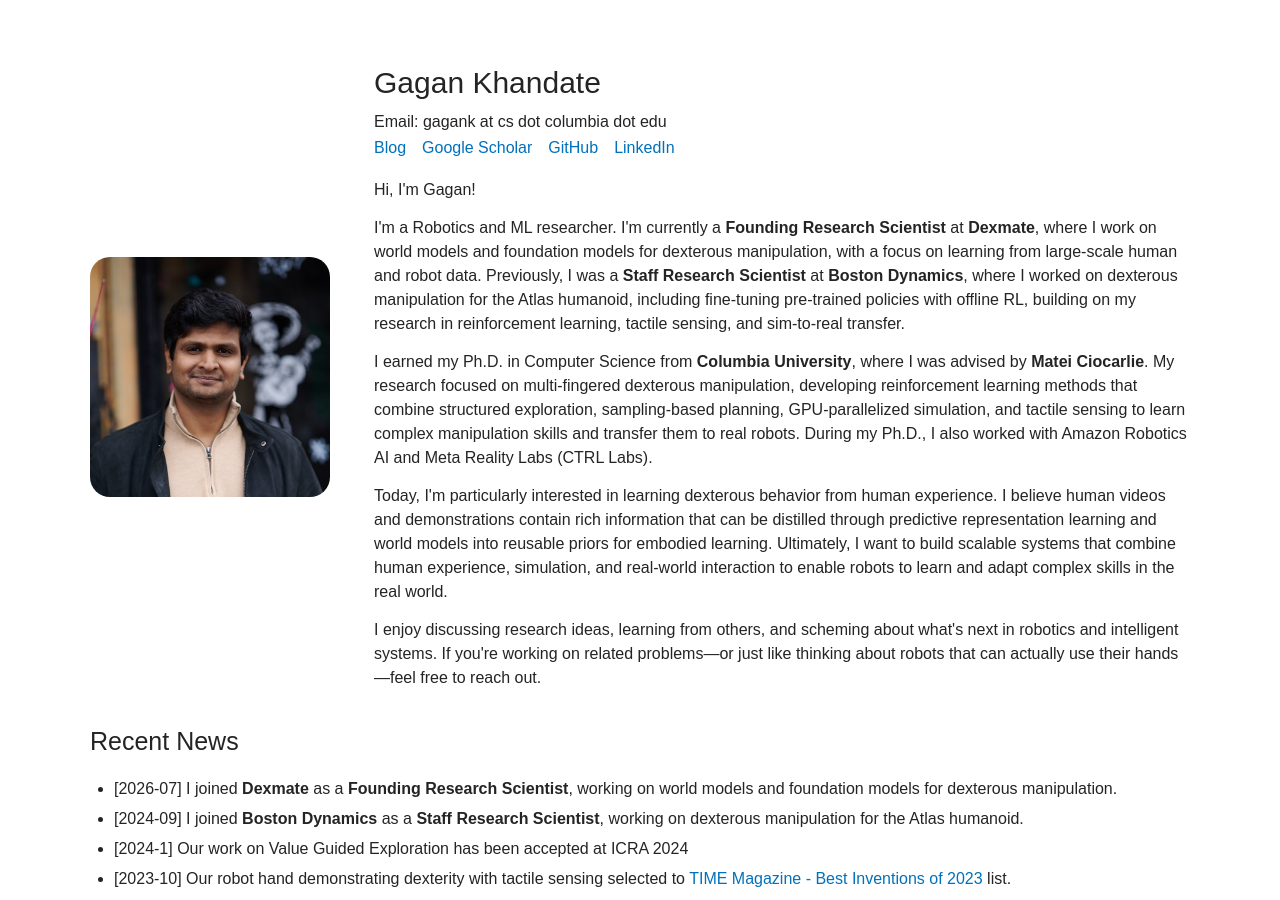
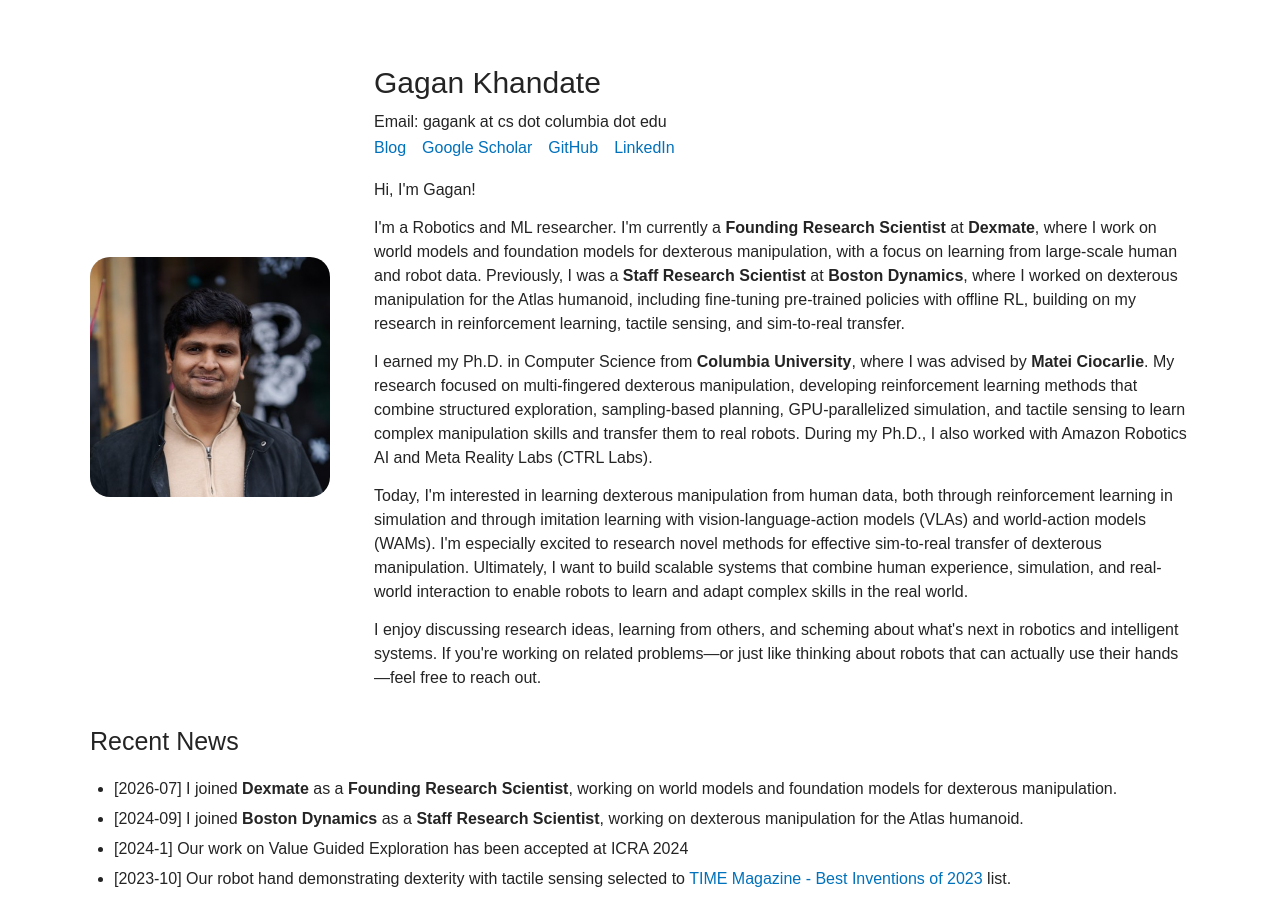
Before and after one commit to gagkhan/gagkhan.github.io, a Jekyll site: the page built from index.html, in a window 1280 px wide and 900 px high. Built offline with Jekyll 4.4.1, drawn with Linux system fonts in a browser that asks for light colours.

Commit message:
Update bio research interests
Co-Authored-By: Claude Opus 5.5 <noreply@anthropic.com>

```diff
--- a/index.html
+++ b/index.html
@@ -15,7 +15,7 @@ layout: default
     <p>Hi, I'm Gagan!</p>
     <p>I'm a Robotics and ML researcher. I'm currently a <strong>Founding Research Scientist</strong> at <strong>Dexmate</strong>, where I work on world models and foundation models for dexterous manipulation, with a focus on learning from large-scale human and robot data. Previously, I was a <strong>Staff Research Scientist</strong> at <strong>Boston Dynamics</strong>, where I worked on dexterous manipulation for the Atlas humanoid, including fine-tuning pre-trained policies with offline RL, building on my research in reinforcement learning, tactile sensing, and sim-to-real transfer.</p>
     <p>I earned my Ph.D. in Computer Science from <strong>Columbia University</strong>, where I was advised by <strong>Matei Ciocarlie</strong>. My research focused on multi-fingered dexterous manipulation, developing reinforcement learning methods that combine structured exploration, sampling-based planning, GPU-parallelized simulation, and tactile sensing to learn complex manipulation skills and transfer them to real robots. During my Ph.D., I also worked with Amazon Robotics AI and Meta Reality Labs (CTRL Labs).</p>
-    <p>Today, I'm particularly interested in learning dexterous behavior from human experience. I believe human videos and demonstrations contain rich information that can be distilled through predictive representation learning and world models into reusable priors for embodied learning. Ultimately, I want to build scalable systems that combine human experience, simulation, and real-world interaction to enable robots to learn and adapt complex skills in the real world.</p>
+    <p>Today, I'm interested in learning dexterous manipulation from human data, both through reinforcement learning in simulation and through imitation learning with vision-language-action models (VLAs) and world-action models (WAMs). I'm especially excited to research novel methods for effective sim-to-real transfer of dexterous manipulation. Ultimately, I want to build scalable systems that combine human experience, simulation, and real-world interaction to enable robots to learn and adapt complex skills in the real world.</p>
     <p>I enjoy discussing research ideas, learning from others, and scheming about what's next in robotics and intelligent systems. If you're working on related problems&mdash;or just like thinking about robots that can actually use their hands&mdash;feel free to reach out.</p>
   </div>
 </header>
```
